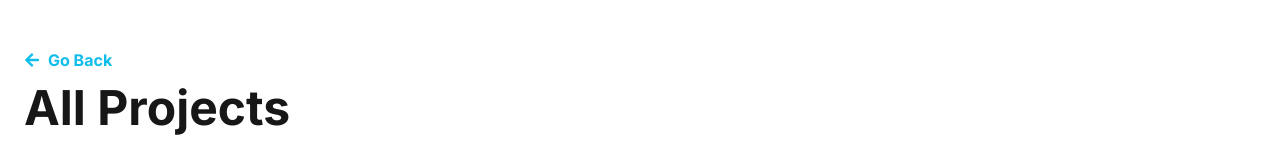
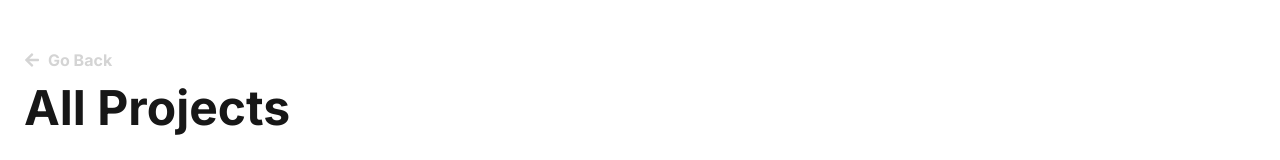
Before and after one commit to flowz0/bswe-portfolio, a Next.js app: page /projects in a window 1280 px wide. Shown: the top 160 px of the page. Built offline with nearby package versions, Linux system fonts and the light colour scheme.

Commit message:
fix: update Go back Link colors and hover state in Projects page

```diff
--- a/app/projects/page.tsx
+++ b/app/projects/page.tsx
@@ -8,7 +8,7 @@ export default function Page() {
       <header>
         <Link
           href="/"
-          className="flex items-center gap-x-2 w-fit font-bold text-primary transition-all duration-300 ease-in-out hover:gap-x-3"
+          className="flex items-center gap-x-2 w-fit font-bold text-neutral-300 transition-colors duration-300 ease-in-out hover:text-primary"
         >
           <FaArrowLeft className="size-4" />
           Go Back
```
